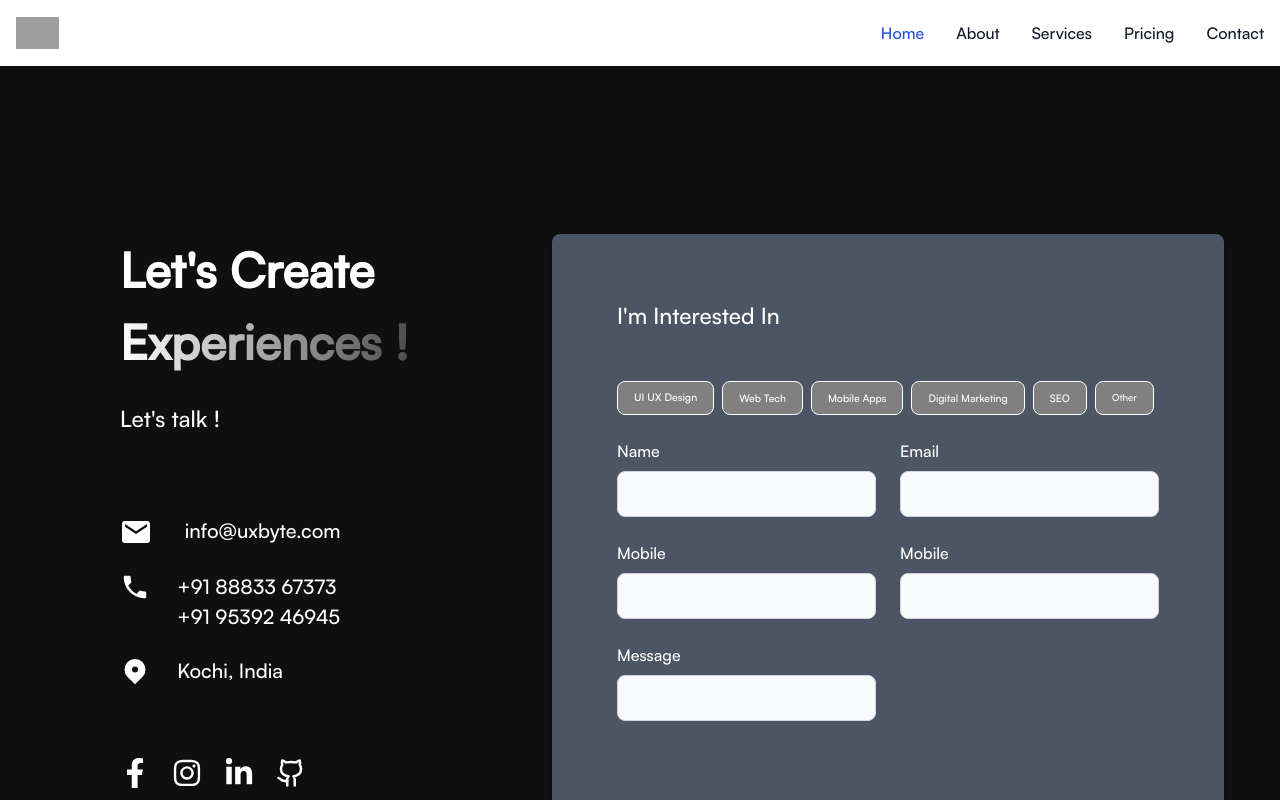
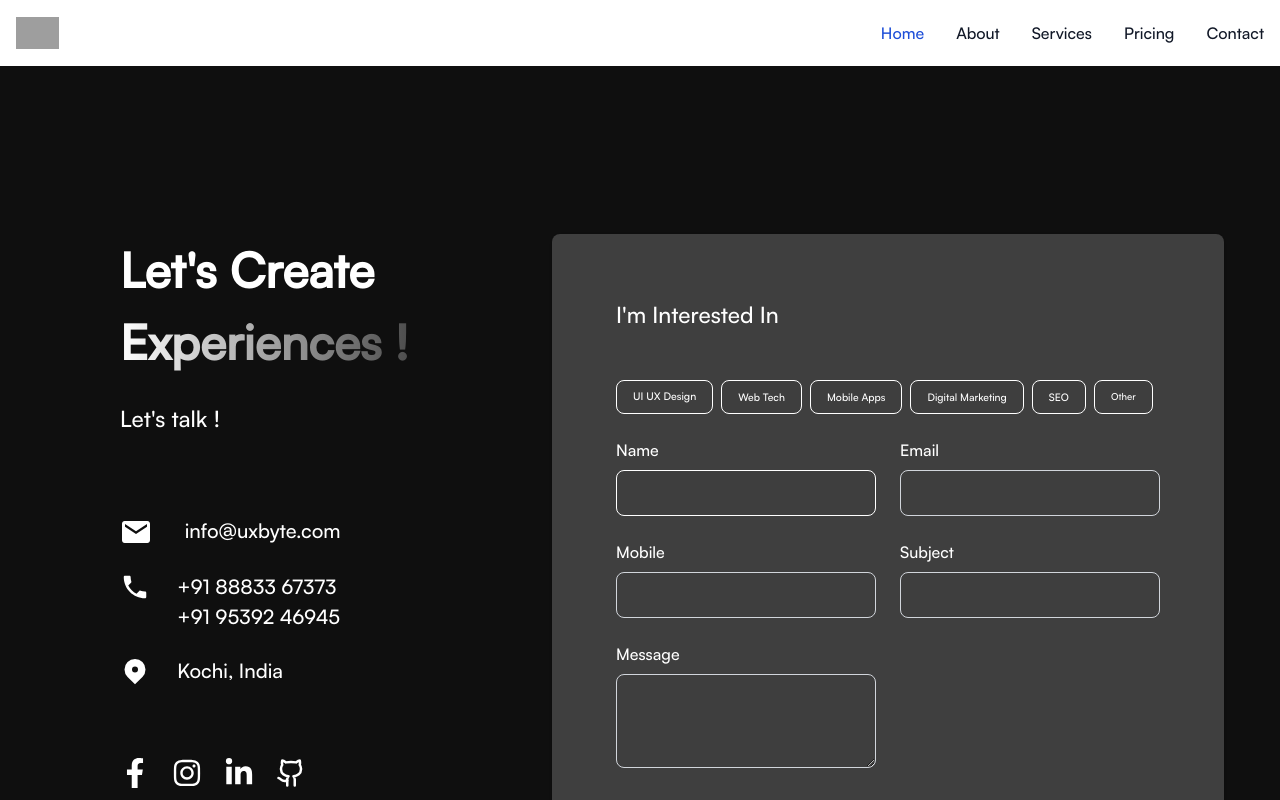
Before and after one commit to lalukrish/UXByte-Page, a Next.js app: page /contact in a window 1280 px wide. Shown: the top 800 px of the page. Built offline with nearby package versions, Linux system fonts and the light colour scheme; grey boxes are pictures that could not be loaded.

Commit message:
contact session styles

```diff
--- a/src/components/sections/ContactSection.jsx
+++ b/src/components/sections/ContactSection.jsx
@@ -83,29 +83,29 @@ const ContactSection = () => {
 
       {/* Right Grid for Card Block */}
       <div className="col-span-3">
-        <div className="max-w-2xl p-16 bg-gray-600  border border-gray-600 rounded-lg shadow  dark:bg-gray-800 dark:border-gray-700">
+        <div className="max-w-2xl p-16 bg-gray-600   rounded-lg shadow  dark:bg-gray-800 " style={{backgroundColor:"#3f3f3f"}}>
           <div>
             <h2 className="text-white font-normal text-2xl ">
               I'm Interested In
             </h2><br></br><br />
           </div>
           <div className="flex gap-2">
-          <button style={{ fontSize: '0.66rem', border: '1px solid white', backgroundColor: 'grey', color: 'white' }} className="hover:bg-white hover:text-black focus:ring-4 focus:outline-none focus:ring-white-300 rounded-lg text-xs sm:text-sm px-2 py-1 sm:px-4 sm:py-2 text-center dark:bg-gray-600 dark:hover:bg-white dark:focus:ring-white dark:hover:text-black">
+          <button style={{ fontSize: '0.66rem', border: '1px solid white', backgroundColor: "#3f3f3f3f", color: 'white' }} className="hover:bg-white hover:text-black focus:ring-4 focus:outline-none focus:ring-white-300 rounded-lg text-xs sm:text-sm px-2 py-1 sm:px-4 sm:py-2 text-center dark:bg-gray-600 dark:hover:bg-white dark:focus:ring-white dark:hover:text-black">
             UI UX Design
           </button>
-            <button style={{ fontSize: '0.65rem', border: '1px solid white', backgroundColor: 'grey', color: 'white' }} className="hover:bg-white-800 focus:ring-4 focus:outline-none focus:ring-white-300 rounded-lg text-xs sm:text-sm px-2 py-1 sm:px-4 sm:py-2 text-center dark:bg-gray-600 dark:hover:bg-white dark:focus:ring-white">
+            <button style={{ fontSize: '0.65rem', border: '1px solid white', backgroundColor: "#3f3f3f3f", color: 'white' }} className="hover:bg-white-800 focus:ring-4 focus:outline-none focus:ring-white-300 rounded-lg text-xs sm:text-sm px-2 py-1 sm:px-4 sm:py-2 text-center dark:bg-gray-600 dark:hover:bg-white dark:focus:ring-white">
               Web Tech
             </button>
-            <button style={{ fontSize: '0.65rem', border: '1px solid white', backgroundColor: 'grey', color: 'white' }} className="hover:bg-white-800 focus:ring-4 focus:outline-none focus:ring-white-300 rounded-lg text-xs sm:text-sm px-2 py-1 sm:px-4 sm:py-2 text-center dark:bg-gray-600 dark:hover:bg-white dark:focus:ring-white">
+            <button style={{ fontSize: '0.65rem', border: '1px solid white', backgroundColor: "#3f3f3f3f", color: 'white' }} className="hover:bg-white-800 focus:ring-4 focus:outline-none focus:ring-white-300 rounded-lg text-xs sm:text-sm px-2 py-1 sm:px-4 sm:py-2 text-center dark:bg-gray-600 dark:hover:bg-white dark:focus:ring-white">
               Mobile Apps
             </button>
-            <button style={{ fontSize: '0.65rem', border: '1px solid white', backgroundColor: 'grey', color: 'white' }} className="hover:bg-white-800 focus:ring-4 focus:outline-none focus:ring-white-300 rounded-lg text-xs sm:text-sm px-2 py-1 sm:px-4 sm:py-2 text-center dark:bg-gray-600 dark:hover:bg-white dark:focus:ring-white">
+            <button style={{ fontSize: '0.65rem', border: '1px solid white', backgroundColor: "#3f3f3f3f", color: 'white' }} className="hover:bg-white-800 focus:ring-4 focus:outline-none focus:ring-white-300 rounded-lg text-xs sm:text-sm px-2 py-1 sm:px-4 sm:py-2 text-center dark:bg-gray-600 dark:hover:bg-white dark:focus:ring-white">
               Digital Marketing
             </button>
-            <button style={{ fontSize: '0.65rem', border: '1px solid white', backgroundColor: 'grey', color: 'white' }} className="hover:bg-white-800 focus:ring-4 focus:outline-none focus:ring-white-300 rounded-lg text-xs sm:text-sm px-2 py-1 sm:px-4 sm:py-2 text-center dark:bg-gray-600 dark:hover:bg-white dark:focus:ring-white">
+            <button style={{ fontSize: '0.65rem', border: '1px solid white', backgroundColor: "#3f3f3f3f", color: 'white' }} className="hover:bg-white-800 focus:ring-4 focus:outline-none focus:ring-white-300 rounded-lg text-xs sm:text-sm px-2 py-1 sm:px-4 sm:py-2 text-center dark:bg-gray-600 dark:hover:bg-white dark:focus:ring-white">
               SEO
             </button>
-            <button style={{ fontSize: '0.6rem', border: '1px solid white', backgroundColor: 'grey', color: 'white' }} className="hover:bg-white-800 focus:ring-4 focus:outline-none focus:ring-white-300 rounded-lg text-xs sm:text-sm px-2 py-1 sm:px-4 sm:py-2 text-center dark:bg-gray-600 dark:hover:bg-white dark:focus:ring-white">
+            <button style={{ fontSize: '0.6rem', border: '1px solid white', backgroundColor: "#3f3f3f3f", color: 'white' }} className="hover:bg-white-800 focus:ring-4 focus:outline-none focus:ring-white-300 rounded-lg text-xs sm:text-sm px-2 py-1 sm:px-4 sm:py-2 text-center dark:bg-gray-600 dark:hover:bg-white dark:focus:ring-white">
               Other
             </button>
           </div>
@@ -128,7 +128,7 @@ const ContactSection = () => {
                 <input
                   type="text"
                   id="first_name"
-                  className="bg-gray-50 border border-gray-300 text-white text-sm rounded-lg block w-full p-2.5 dark:bg-gray-700 dark:border-gray-600 dark:placeholder-gray-400 dark:text-white "
+                  className="border border-white text-white text-sm rounded-lg block w-full p-2.5 dark:border-white dark:placeholder-gray-400 dark:text-white " style={{backgroundColor:"#3f3f3f3f"}}
                   placeholder=""
                   required
                 />
@@ -143,7 +143,7 @@ const ContactSection = () => {
                 <input
                   type="text"
                   id="last_name"
-                  className="bg-gray-50 border border-gray-300 text-white text-sm rounded-lg   block w-full p-2.5 dark:bg-gray-700 dark:border-gray-600 dark:placeholder-gray-400 dark:text-white "
+                  className="bg-gray-50 border border-gray-300 text-white text-sm rounded-lg   block w-full p-2.5 dark:border-white dark:placeholder-gray-400 dark:text-white " style={{backgroundColor:"#3f3f3f3f"}}
                   placeholder=""
                   required
                 />
@@ -158,7 +158,7 @@ const ContactSection = () => {
                 <input
                   type="text"
                   id="company"
-                  className="bg-gray-50 border border-gray-300 text-white text-sm rounded-lg   block w-full p-2.5 dark:bg-gray-700 dark:border-gray-600 dark:placeholder-gray-400 dark:text-white "
+                  className="bg-gray-50 border border-gray-300 text-white text-sm rounded-lg   block w-full p-2.5 dark:border-white dark:placeholder-gray-400 dark:text-white " style={{backgroundColor:"#3f3f3f3f"}}
                   placeholder=""
                   required
                 />
@@ -168,30 +168,24 @@ const ContactSection = () => {
                   htmlFor="phone"
                   className="block mb-2 text-sm font-medium text-white dark:text-white"
                 >
-                  Mobile
+                  Subject
                 </label>
                 <input
                   type="tel"
                   id="phone"
-                  className="bg-gray-50 border border-gray-300 text-white text-sm rounded-lg   block w-full p-2.5 dark:bg-gray-700 dark:border-gray-600 dark:placeholder-gray-400 dark:text-white "
+                  className="bg-gray-50 border border-gray-300 text-white text-sm rounded-lg   block w-full p-2.5  dark:border-white dark:placeholder-gray-400 dark:text-white " style={{backgroundColor:"#3f3f3f3f"}}
                   placeholder=""
                   pattern="[0-9]{3}-[0-9]{2}-[0-9]{3}"
                   required
                 />
               </div>
-              <div className="">
+              {/* <div className="">
                 <label
                   htmlFor="message"
                   className="block mb-2 text-sm font-medium text-white dark:text-white"
                 >
                   Message
                 </label>
-                {/* <textarea
-                  id="message"
-                  rows="3"
-                  className="block p-2.5 w-full text-sm text-gray-900 bg-gray-50 rounded-lg border border-gray-300 focus:ring-blue-500 focus:border-blue-500 dark:bg-gray-700 dark:border-gray-600 dark:placeholder-gray-400 dark:text-white dark:focus:ring-blue-500 dark:focus:border-blue-500"
-                  placeholder=""
-                ></textarea> */}
                 <input
                   type="text"
                   id=""
@@ -199,11 +193,25 @@ const ContactSection = () => {
                   placeholder=""
                   required
                 />
+              </div> */}
+            <div className="">
+                <label
+                  htmlFor="message"
+                  className="block mb-2 text-sm font-medium text-white dark:text-white"
+                >
+                  Message
+                </label>
+                <textarea
+                  id="message"
+                  rows="3"
+                  className="block p-2.5 w-full text-sm text-gray-900 bg-gray-50 rounded-lg border border-gray-300   dark:border-white dark:placeholder-gray-400 dark:text-white " style={{backgroundColor:"#3f3f3f3f"}}
+                  placeholder=""
+                ></textarea>
               </div>
+
             </div>
             <br></br>
-            <br></br>
-            <br></br>
+
             <div className="flex flex-col items-center justify-center">
             <button
                     type="submit"
@@ -222,8 +230,7 @@ const ContactSection = () => {
       <br></br>
       <br></br>
       <br></br>
-      <br></br>
-      <br></br>
+
     </div>
   );
 };
```
